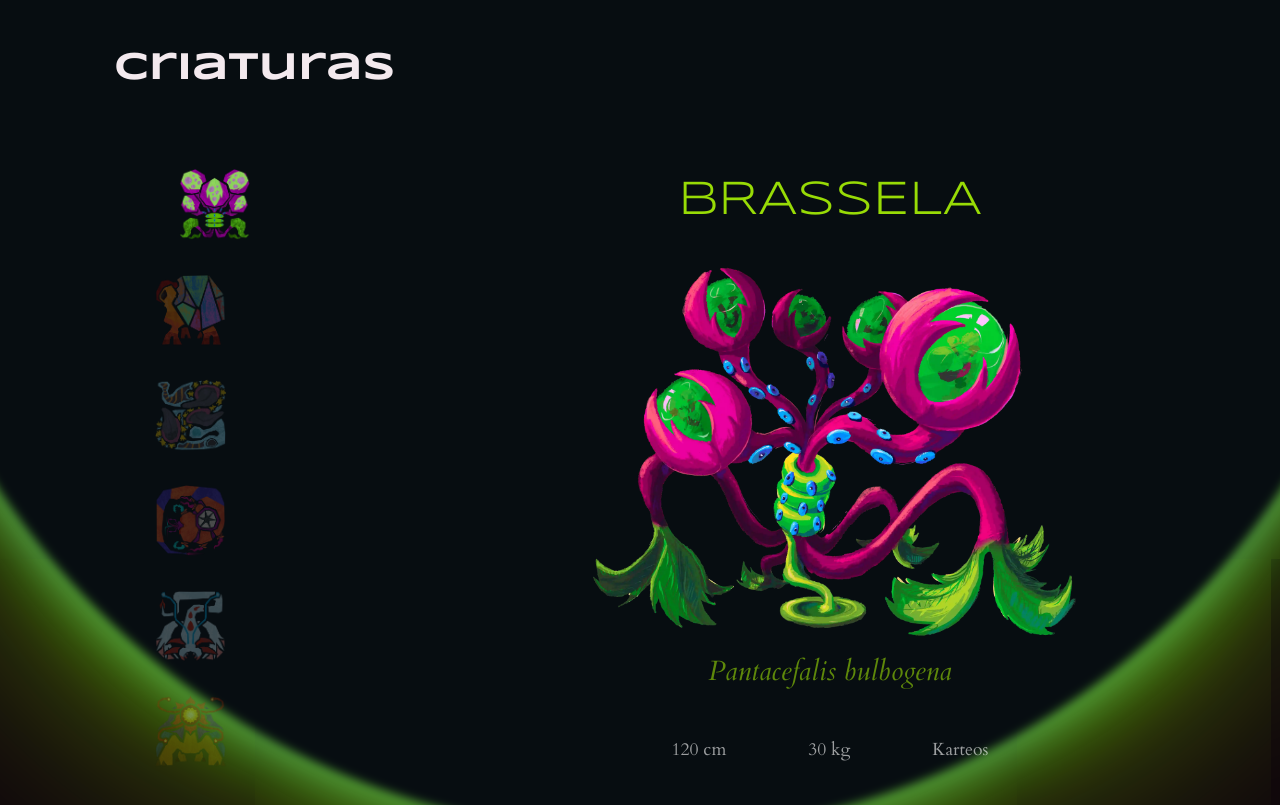
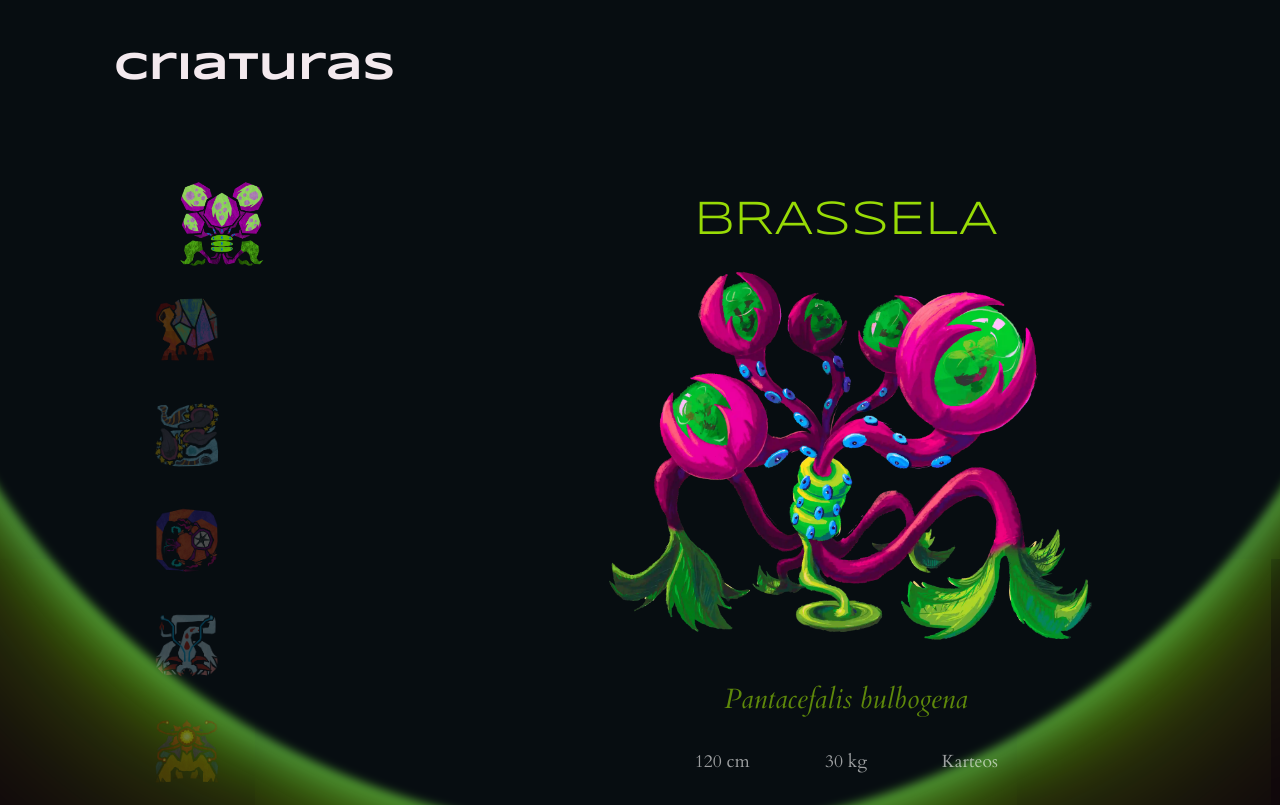
Before and after one commit to Redoct4/Vidra, a plain HTML site: page index.html in a window 1280 px wide. Shown: the part 1220-2025 px from the top of the page. Drawn offline with nearby package versions, Linux system fonts and the light colour scheme.

Commit message:
indice finalizado

```diff
--- a/index.html
+++ b/index.html
@@ -47,14 +47,9 @@
   <section class="contenido" id="indice">
     <h2>Criaturas</h2>
     <div class="indice">
-      <div class="indice-glifos" id="indice-glifos">
-
-      </div>
-      <div class="indice-mostrando" id="indice-mostrando">
-
-      </div>
-
-
+      <div class="indice-links"></div>
+      <div class="indice-glifos" id="indice-glifos"></div>
+      <div class="indice-mostrando" id="indice-mostrando"></div>
     </div>
   </section>
 </div>
--- a/script.js
+++ b/script.js
@@ -32,7 +32,7 @@ CRIATURAS.forEach((c) => {
 
   contIndiceGlifos.insertAdjacentHTML("beforeend", `
 
-    <button><img src="img/iconos/${c.id}.webp"></button>
+    <a href="${c.id}.html"><img src="img/iconos/${c.id}.webp"></a>
 
   `);
 
@@ -57,9 +57,8 @@ CRIATURAS.forEach((c) => {
    ============================================================ */
 const slides = document.querySelectorAll(".slide");
 const indiceElements = document.querySelectorAll(".indice-elemento");
-const indiceGlifos = document.querySelectorAll(".indice-glifos button");
+const indiceGlifos = document.querySelectorAll(".indice-glifos a");
 let actual = 0;
-
 function mostrar(n, carrusel) {
   // El operador % hace que al llegar al final vuelva al principio
   actual = (n + carrusel.length) % carrusel.length;
@@ -112,7 +111,18 @@ mostrar(0, slides);   // arranca con la primera criatura
 /* ==
   INDICE CARRUSEL
 == */
+const esTouch = window.matchMedia('(hover: none)').matches;
 
-indiceGlifos.forEach((s, i) => s.addEventListener("mouseover", () => mostrar(i, indiceElements)))
+if (!esTouch) indiceGlifos.forEach((s, i) => s.addEventListener("mouseover", () => mostrar(i, indiceElements)))
+document.querySelector('.indice-links').addEventListener("click", () => window.location.href = `${CRIATURAS[actual].id}.html`)
 
 mostrar(0, indiceElements);
+
+// para dispositivos touch, al dar click en glifos, solo te lleva a la página si es el activa
+indiceGlifos.forEach((s, i) => s.addEventListener("click", (e) => {
+  console.log(esTouch)
+  if (esTouch && !s.classList.contains('activa')) {
+    e.preventDefault();
+    mostrar(i, indiceElements)
+  }
+}))
--- a/style/style.css
+++ b/style/style.css
@@ -190,59 +190,85 @@ h2 {
 
 .indice {
   margin-top: 5rem;
+  position: relative;
   display: flex;
   flex-direction: row;
   justify-content: space-between;
 }
+.indice-links {
+  position: absolute;
+  height: 110%;
+  width: 100%;
+  translate: -50% -50%;
+  top: 50%;
+  left: 50%;
+
+  cursor:pointer;
+}
 
 .indice-glifos {
   --interactive-margin: 10vw;
+  --button-width: clamp(15px, calc(55vmin / 6), 30vw);
 
   margin-left: 5vmin;
   display: flex;
   flex-direction: column;
   justify-content: flex-start;
-  gap: 4vh;
+  flex-shrink: 0;
 
-  width: calc(clamp(15px, calc(55vmin / 6), 30vw) + var(--interactive-margin));
 
-  > button {
+  width: calc(var(--button-width) + var(--interactive-margin));
+
+
+  > a {
     background: transparent;
     border: none;
     display:flex;
+    flex-shrink: 1;
+    padding: 2.5vh 0;
+    margin-bottom: -1vh;
+
+    transform-origin: left center;
+    scale: 0.9;
 
     /* desactivado y anim */
     opacity: 30%;
     transition:
-      opacity 0.2s,
-      transform 0.3s;
+      opacity 0.15s,
+      translate 0.15s,
+      scale 0.3s;
 
     img {
       width: calc(100% - var(--interactive-margin));
       padding-right: auto;
       aspect-ratio: 1;
+      flex-shrink: 0;
     }
   }
 }
-.indice-glifos button.activa {
+.indice-glifos a.activa {
   opacity: 100%;
-  transform: translateX(3vmin);
+  translate: 3vmin 0;
+  scale: 1.2;
+
+  @starting-style {translate: 0 0; scale: 0.9;};
 }
 
 .indice-mostrando {
-  margin-right: 9vmin;
+  margin-right: 7vmin;
   /* background-color: rgba(255, 0, 0, 0.363); */
 
   width: auto;
 
-  display: flex;
-  flex-direction: column;
-  justify-content: center;
-  align-items: center;
+  display: grid;
+  place-items: center;
 }
 .indice-elemento {
   /* background-color: rgba(0, 195, 255, 0.363); */
 
+  grid-area: 1/1;
+
+  display: flex;
   flex-direction: column;
   justify-content: center;
   align-items: center;
@@ -250,12 +276,11 @@ h2 {
   /* desactivado */
   opacity: 0;
   visibility: hidden;
-  display: none;
+
 
   transition:
-    opacity 0.3s,
-    visibility 0.3s,
-    display 0s 0.3s;
+    opacity 0.4s,
+    visibility 0.4s;
 
   text-decoration: none;
 
@@ -264,20 +289,28 @@ h2 {
     font-family: var(--titulo);
     text-transform: uppercase;
 
-    margin-bottom: 3vmin;
+    opacity: 0;
 
-    color: var(--nombre-color)
+    color: var(--nombre-color);
+
+    transform: translateY(-3vh);
+    transition: transform 0.4s 0.2s, opacity 0.2s 0.2s;
   }
 
   > img {
     height: 50vmin;
     max-width: 60vw;
     object-fit: contain;
+    margin-top: 1vmin;
+
+    transform: scale(0.9);
+
+    transition: transform 0.3s 0.1s;
   }
 
   > .indice-cientifico {
-    margin-top: 1vmin;
-    margin-bottom: 3vmin;
+    margin-top: 4vmin;
+    margin-bottom: 1vmin;
 
     font-size: calc(3.5vmin);
     font-style: italic;
@@ -292,10 +325,13 @@ h2 {
     justify-content: space-between;
     align-items: center;
 
-    width: 60%;
+    width: 70%;
     margin-top: 4vmin;
 
     > p {
+      display: block;
+      text-align: center;
+      width: 33%;
       font-size: 1.1rem;
       opacity: 60%;
 
@@ -306,7 +342,21 @@ h2 {
 .indice-elemento.activa {
   opacity: 1;
   visibility: visible;
-  display: flex;
+
+  @starting-style { opacity: 0; }
+
+  > img {
+    transform: scale(1);
+    @starting-style { transform: scale(0.9);}
+  }
+
+  > .indice-titulo {
+    transform: translateY(0);
+    opacity: 1;
+    @starting-style { transform: translateY(-5vh); opacity: 0; }
+  }
+
+
 }
 
 .tarjeta {
@@ -358,7 +408,7 @@ h2 {
   }
   .indice-glifos {
     --interactive-margin: 0vw;
-    > button.activa {
+    > a.activa {
       transform: translateX(1.5vw);
     }
   }
```
